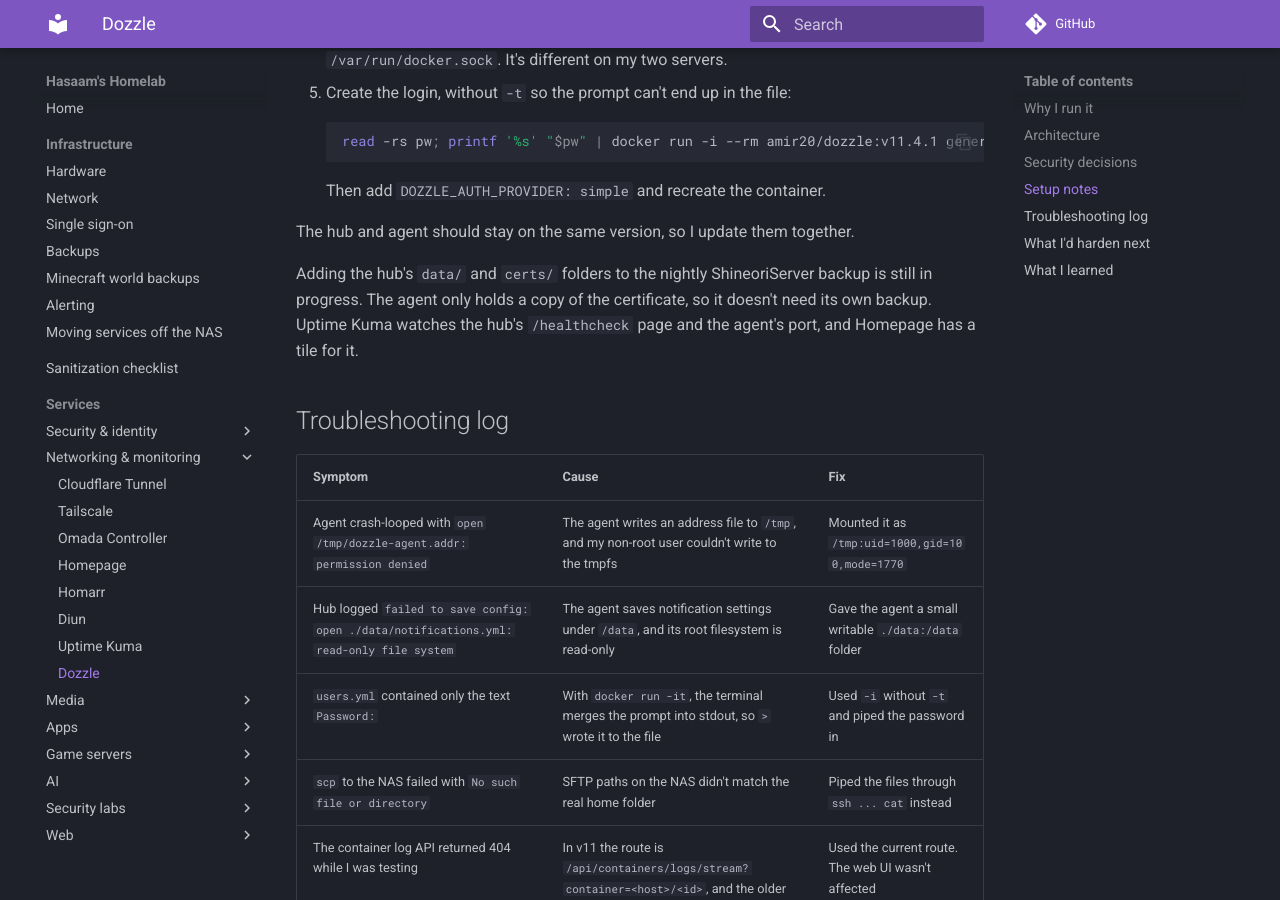
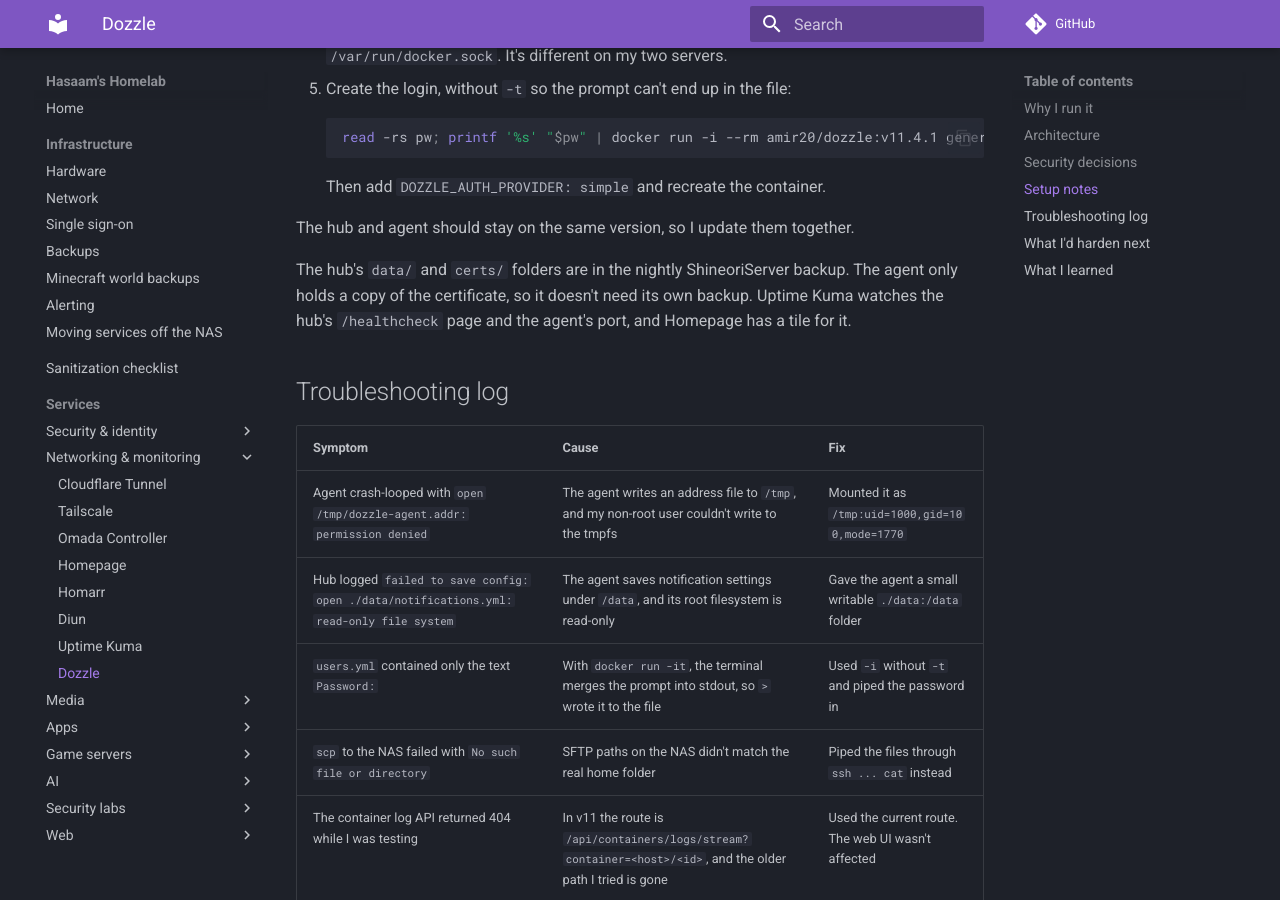
Before and after one commit to Shineori/homelab, an MkDocs documentation site: the page built from docs/services/dozzle.md, in a window 1280 px wide and 900 px high, scrolled down 2365 px. Built offline with MkDocs 1.6.1 and Material for MkDocs 9.7.7, drawn with Linux system fonts in a browser that asks for light colours; comment, search, counter and statistics services are not loaded; some of the changed text lies outside the part shown.

Commit message:
Dozzle: login on and added to the nightly backup

```diff
--- a/docs/services/dozzle.md
+++ b/docs/services/dozzle.md
@@ -41,7 +41,7 @@
 | Decision | Why |
 |---|---|
 | LAN and Tailscale only, not on Cloudflare | Logs can contain tokens and internal details, and I have no reason to read them from the public internet |
-| Adding a login (in progress) | Until it's on, anyone on my home network or tailnet can read every log |
+| Login required | Without one, anyone on my home network or tailnet could read every log |
 | Actions and shell disabled through environment variables | I want a log viewer, not a second way to control containers. Setting them as variables also locks the matching toggles in the UI |
 | My own agent certificate | Dozzle's built-in certificate is the same in every install, so it encrypts traffic but doesn't prove who is connecting. Anyone who reaches the agent port with it could read logs and run commands in containers |
 | Agent bound to the LAN IP | It doesn't need to listen on any other interface |
@@ -70,7 +70,7 @@
 
 The hub and agent should stay on the same version, so I update them together.
 
-Adding the hub's `data/` and `certs/` folders to the nightly ShineoriServer backup is still in progress. The agent only holds a copy of the certificate, so it doesn't need its own backup. Uptime Kuma watches the hub's `/healthcheck` page and the agent's port, and Homepage has a tile for it.
+The hub's `data/` and `certs/` folders are in the nightly ShineoriServer backup. The agent only holds a copy of the certificate, so it doesn't need its own backup. Uptime Kuma watches the hub's `/healthcheck` page and the agent's port, and Homepage has a tile for it.
 
 ## Troubleshooting log
 
```
Also changed, not shown: other parts of docs/services/dozzle.md (+1 -1 lines), docs/infrastructure/backups.md (+1 -1 lines), 2 other files.
